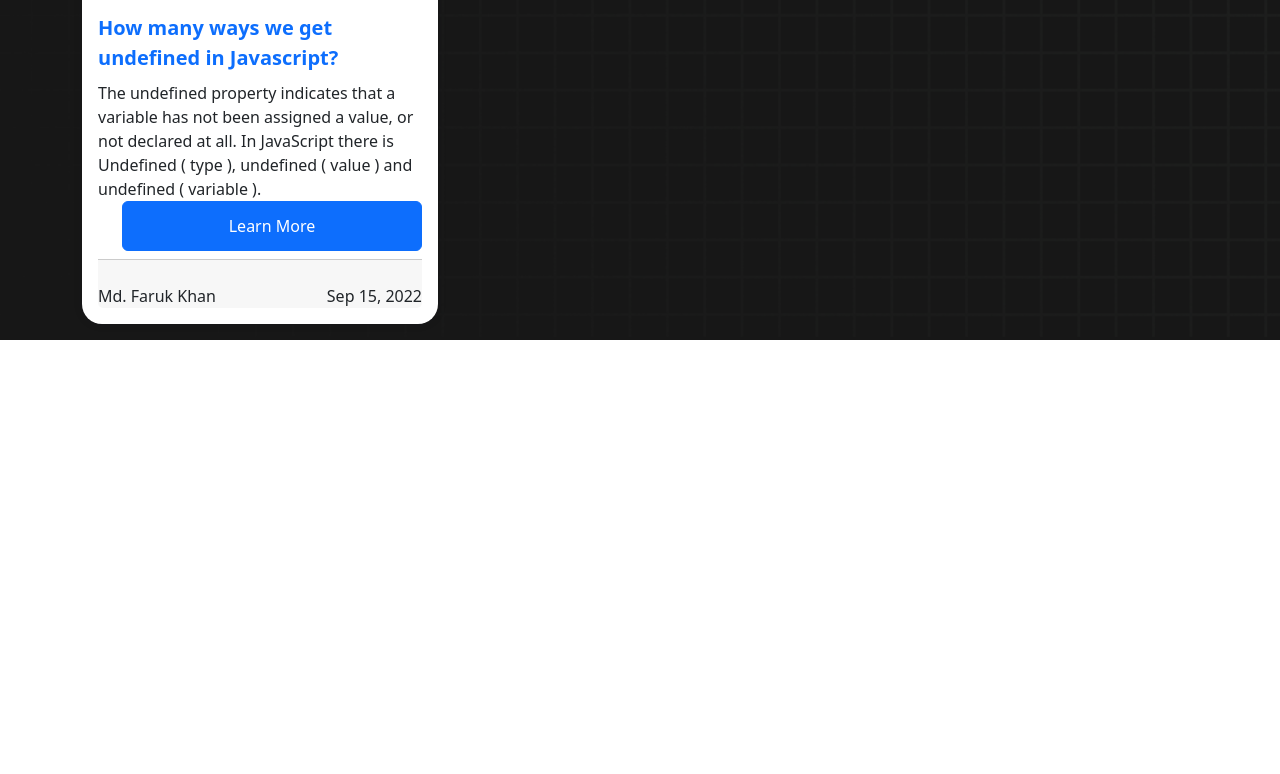
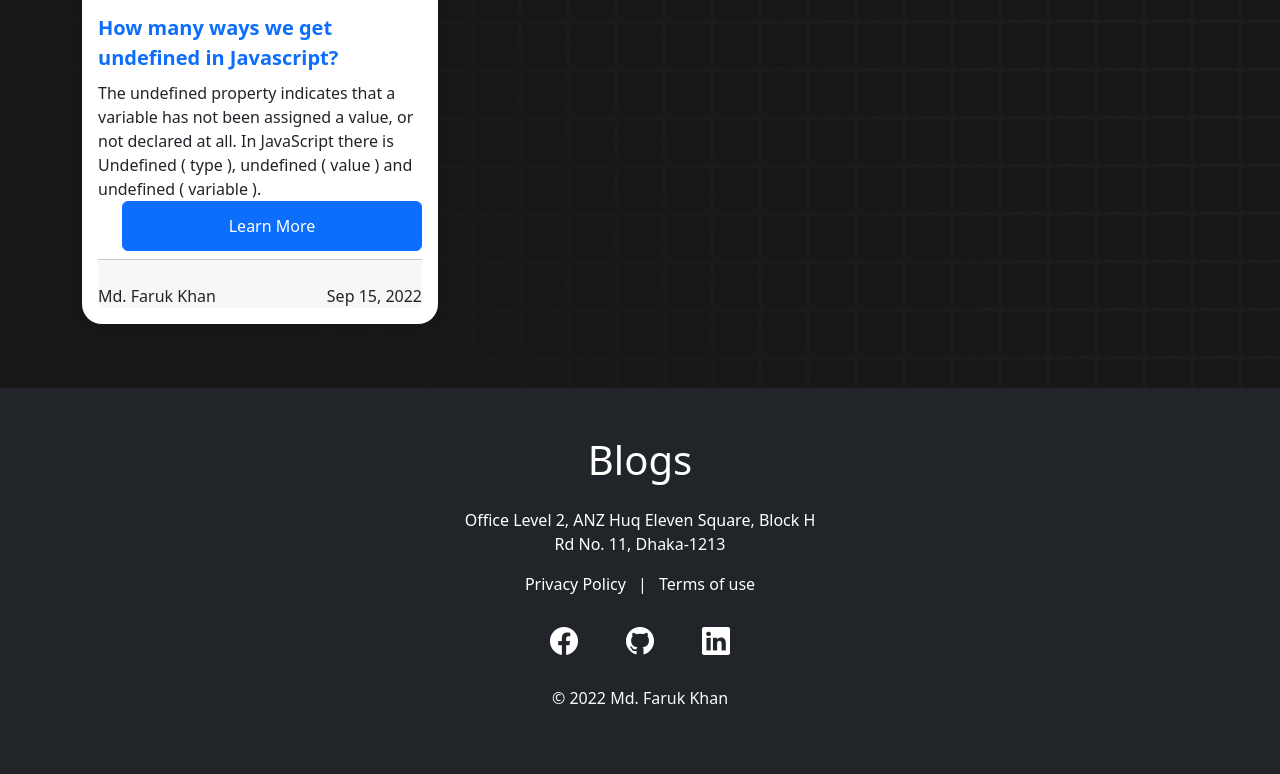
Before and after one commit to Farukkhan25/Speed-Typer-App, a plain HTML site: page blog.html in a window 1280 px wide. Shown: the part 1192-1966 px from the top of the page. Before the commit the page ends 1532 px from the top, so only its background shows below. Drawn offline with nearby package versions, Linux system fonts and the light colour scheme.

Commit message:
Footer added in Blog page

```diff
--- a/blog.html
+++ b/blog.html
@@ -11,6 +11,11 @@
       rel="stylesheet"
       integrity="sha384-iYQeCzEYFbKjA/T2uDLTpkwGzCiq6soy8tYaI1GyVh/UjpbCx/TYkiZhlZB6+fzT"
       crossorigin="anonymous"
+    />
+    <!-- Bootstrap Icons -->
+    <link
+      rel="stylesheet"
+      href="https://cdn.jsdelivr.net/npm/bootstrap-icons@1.9.1/font/bootstrap-icons.css"
     />
 </head>
 <body>
@@ -469,6 +474,31 @@
       </div>
     </div>
 
+    <!-- Footer section -->
+    <footer class="container-fluid text-bg-dark text-center p-5 mt-5">
+      <h1 class="pb-3">Blogs</h1>
+      <p>
+        Office Level 2, ANZ Huq Eleven Square, Block H <br />Rd No. 11,
+        Dhaka-1213
+      </p>
+      <a href="" class="mx-2 text-white text-decoration-none">Privacy Policy </a
+      >|<a href="" class="mx-2 text-white text-decoration-none">
+        Terms of use</a
+      >
+      <div class="d-flex align-items-center justify-content-center gap-5 my-4">
+        <a href="https://www.facebook.com/faruk0077/" class="text-white fs-3"
+          ><i class="bi bi-facebook"></i
+        ></a>
+        <a href="https://github.com/Farukkhan25/" class="text-white fs-3"
+          ><i class="bi bi-github"></i
+        ></a>
+        <a href="https://www.linkedin.com/" class="text-white fs-3"
+          ><i class="bi bi-linkedin"></i
+        ></a>
+      </div>
+      <p class="text-light fs-6">© 2022 Md. Faruk Khan</p>
+    </footer>
+
     <script
       src="https://cdn.jsdelivr.net/npm/bootstrap@5.2.1/dist/js/bootstrap.bundle.min.js"
       integrity="sha384-u1OknCvxWvY5kfmNBILK2hRnQC3Pr17a+RTT6rIHI7NnikvbZlHgTPOOmMi466C8"
```
